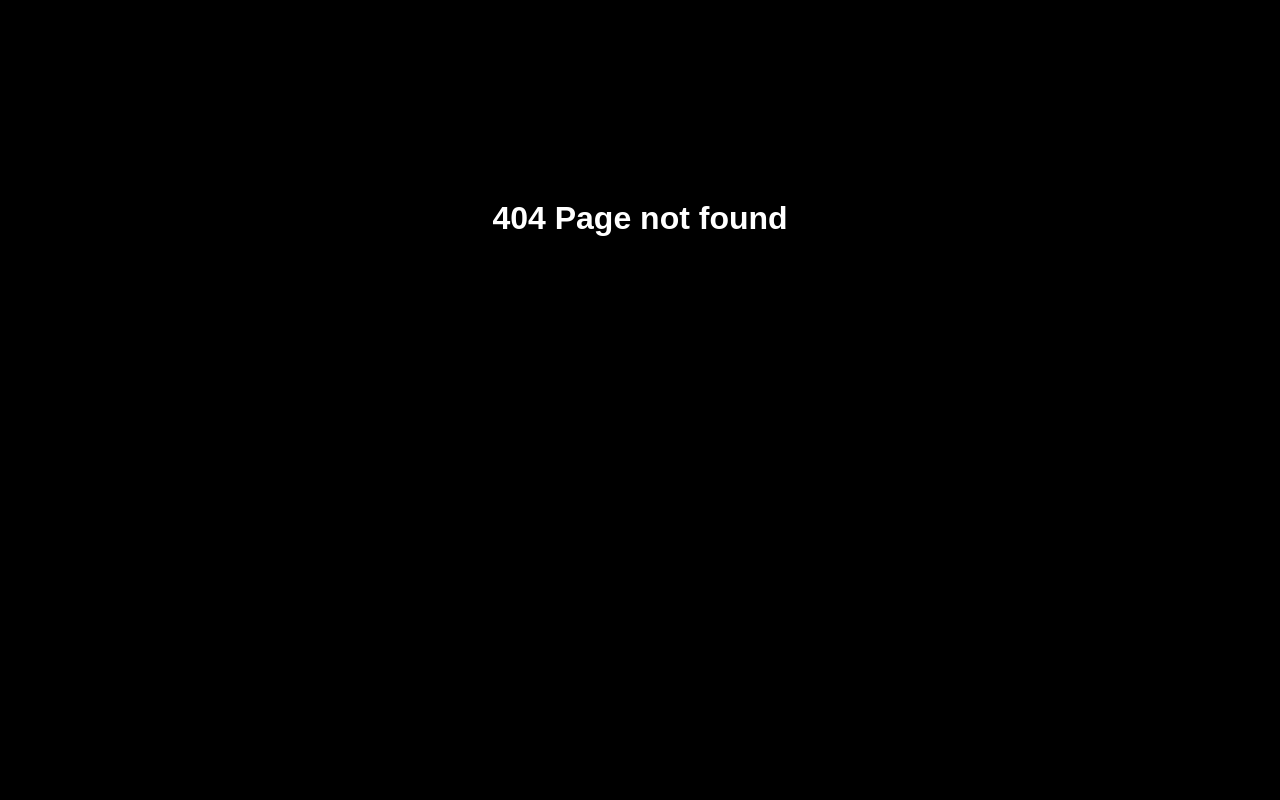
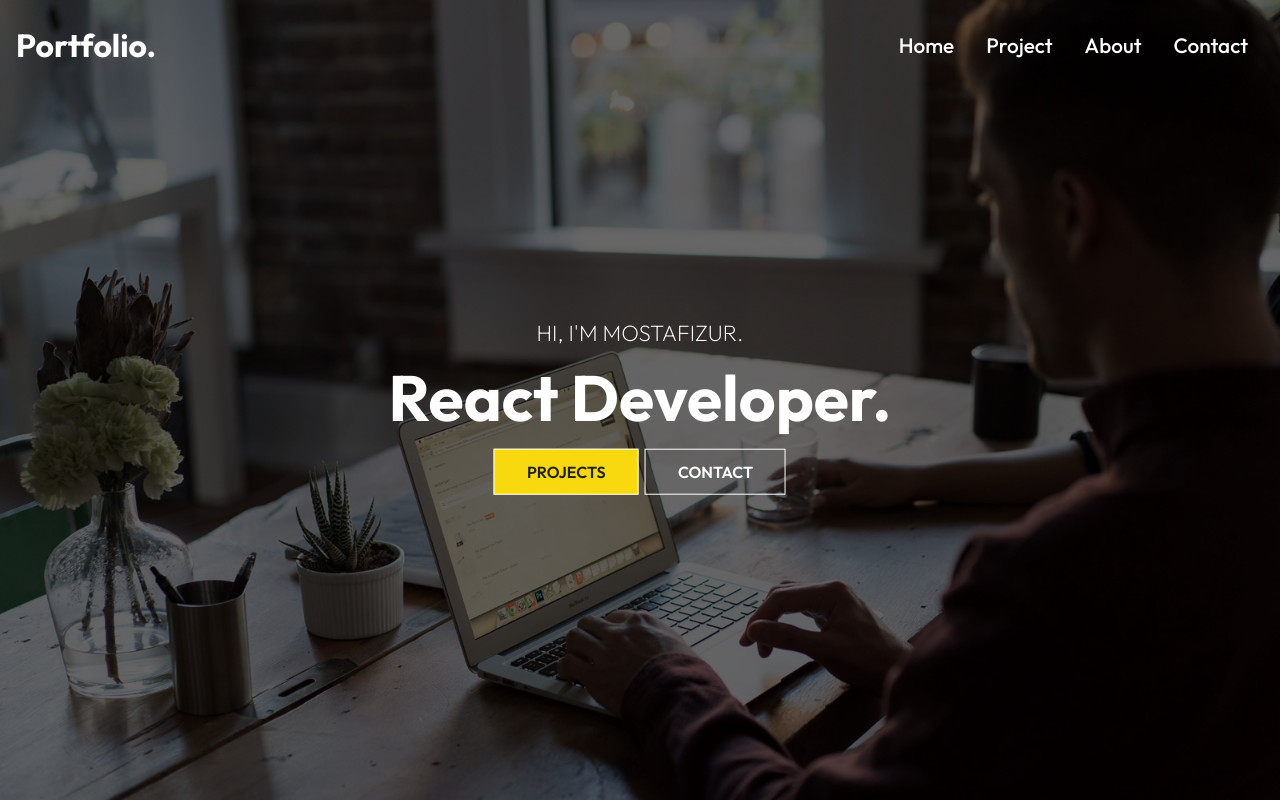
Before and after one commit to mostafizbappy158845/react-portfolio, a React (Create React App) app: page /home in a window 1280 px wide. Before the commit this address had no page. Shown: the top 800 px of the page. Built offline with nearby package versions, Linux system fonts and the light colour scheme.

Commit message:
navbar>navlink-active-appDotcss and workcard>anchor

```diff
--- a/src/App.css
+++ b/src/App.css
@@ -1,3 +1,6 @@
+.active{
+  color: rgb(246, 246, 140);
+}
 .App {
   text-align: center;
 }
--- a/src/App.js
+++ b/src/App.js
@@ -1,5 +1,5 @@
 // import logo from './logo.svg';
-// import './App.css';
+import './App.css';
 import React from 'react';
 import { Route, Routes } from 'react-router-dom';
 import "./index.css"
@@ -14,6 +14,7 @@ function App() {
     <div>
       <Routes>
         <Route path='/' element={<Home/>}/>
+        <Route path='/home' element={<Home/>}/>
         <Route path='/project' element={<Project/>}/>
         <Route path='/about' element={<About/>}/>
         <Route path='/contact' element={<Contact/>}/>
--- a/src/components/Navbar/Navbar.js
+++ b/src/components/Navbar/Navbar.js
@@ -1,5 +1,5 @@
 import React, { useState } from 'react'
-import { Link } from 'react-router-dom'
+import { NavLink } from 'react-router-dom'
 import "./navbar.css"
 import {FaBars,FaTimes} from "react-icons/fa"
 
@@ -17,21 +17,21 @@ const Navbar = () => {
     window.addEventListener("scroll", changeColor);
   return (
     <div className={color ? "header header-bg" : "header"}>
-        <Link to="/">
+        <NavLink to="/">
             <h1>Portfolio.</h1>
-        </Link>
+        </NavLink>
         <ul className={click ? "nav-menu active" : "nav-menu"}>
             <li>
-                <Link to="/">Home</Link>
+                <NavLink to="/">Home</NavLink>
             </li>
             <li>
-                <Link to="/project">Project</Link>
+                <NavLink to="/project">Project</NavLink>
             </li>
             <li>
-                <Link to="/about">About</Link>
+                <NavLink to="/about">About</NavLink>
             </li>
             <li>
-                <Link to="/contact">Contact</Link>
+                <NavLink to="/contact">Contact</NavLink>
             </li>
 
 
--- a/src/components/WorkCard/WorkCard.js
+++ b/src/components/WorkCard/WorkCard.js
@@ -10,9 +10,10 @@ const WorkCard = (props) => {
                 <div className="pro-details" title={props.text}>
                     <p>{props.text.length > 90 ? props.text.slice(0,90) + ' ...' : props.text}</p>
                     <div className="pro-btns">
-                        <NavLink to={props.view} className="btn">View</NavLink>
-                        {/* <a href={props.view} target className="btn" >View</a> */}
-                        <NavLink to={props.source} className="btn">Source</NavLink>
+                        {/* <NavLink to={props.view} className="btn">View</NavLink> */}
+                        <a href={props.view}  className="btn" >View</a>
+                        <a href={props.source}  className="btn" >Source</a>
+                        {/* <NavLink to={props.source} className="btn">Source</NavLink> */}
                     </div>
                 </div>
             </div>
```
